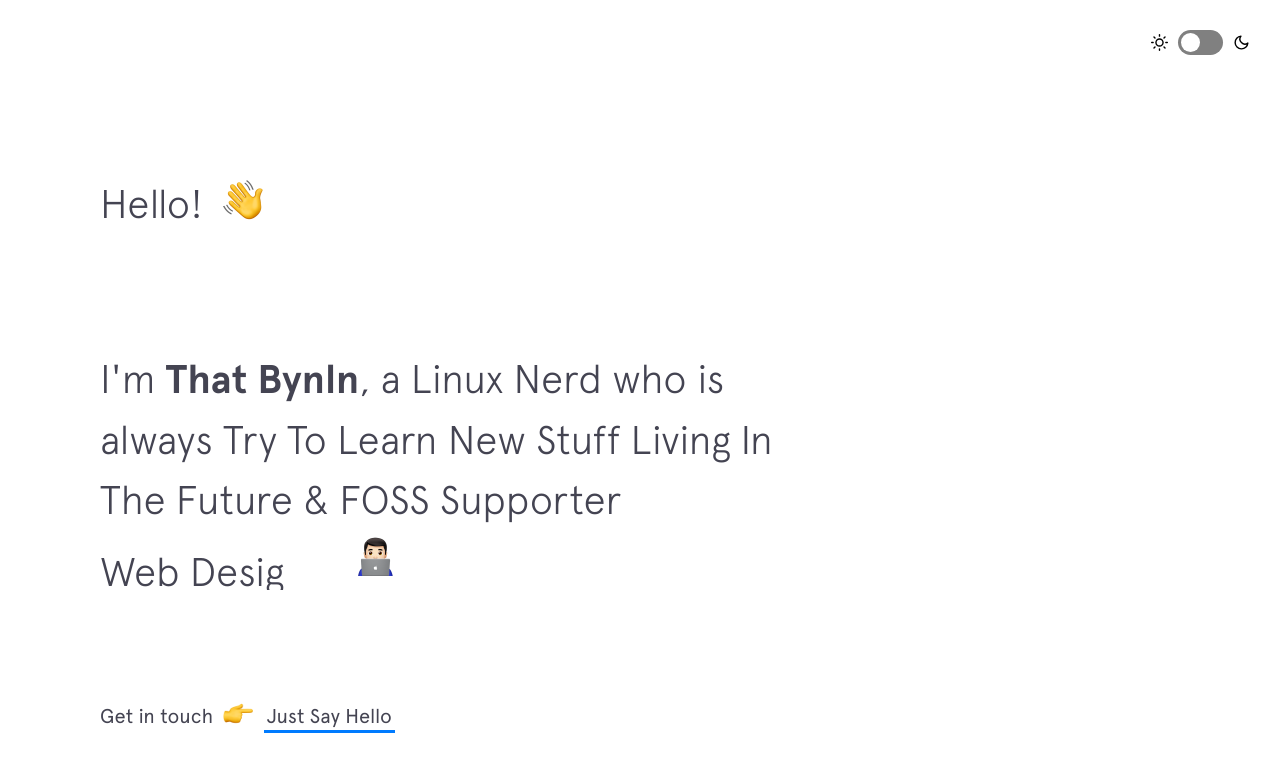
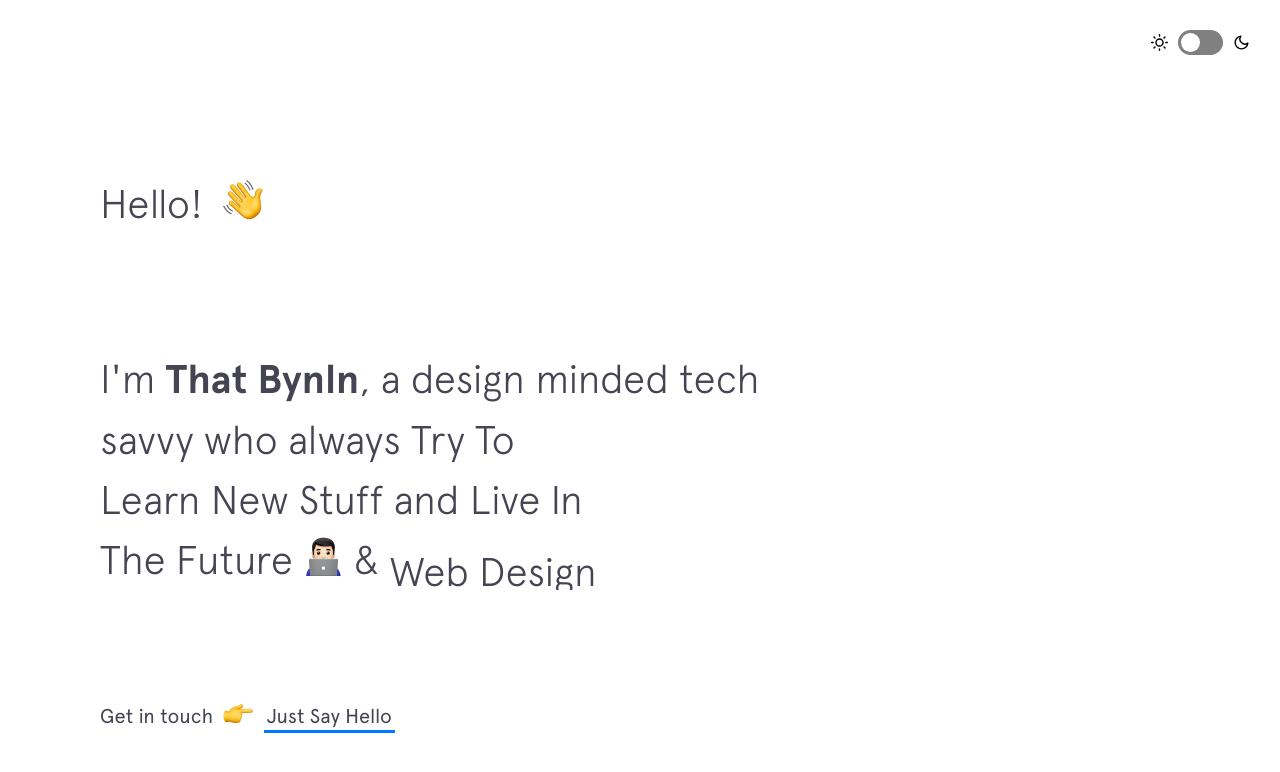
Before and after one commit to thatbynln/thatbynln.github.io, a Jekyll site: the page built from index.html, in a window 1280 px wide and 900 px high. Shown: the top 772 px of the window. Built offline with Jekyll 4.4.1, drawn with Linux system fonts in a browser that asks for light colours; nearby versions of some CDN libraries.

Commit message:
Update intro.html

```diff
--- a/_includes/intro.html
+++ b/_includes/intro.html
@@ -4,17 +4,19 @@
   </h1>
 
   <h2 class="intro__tagline">I'm
-    <span class="name">That Bynln</span>, a Linux Nerd who is always Try To Learn New Stuff Living In The Future &amp; FOSS Supporter
-    <span class="type">
+    <span class="name">That Bynln</span>, a design minded tech savvy who always Try To <br>
+    Learn New Stuff and Live In <br>
+    The Future <span class="emoji technologist"></span> &amp;  <span class="type">
 
     <span>
     <span>Developer</span>
     <span>Web Designer</span>
-    <span>Blogger</span>
-    <span>YouTuber</span>
+    <span>FOSS Supporter</span>
+    <span>Linux Nerd</span>
     </span>
 </span>
-    <span class="emoji technologist"></span>
+
+
   </h2>
 
   <h3 class="intro__contact">
```
